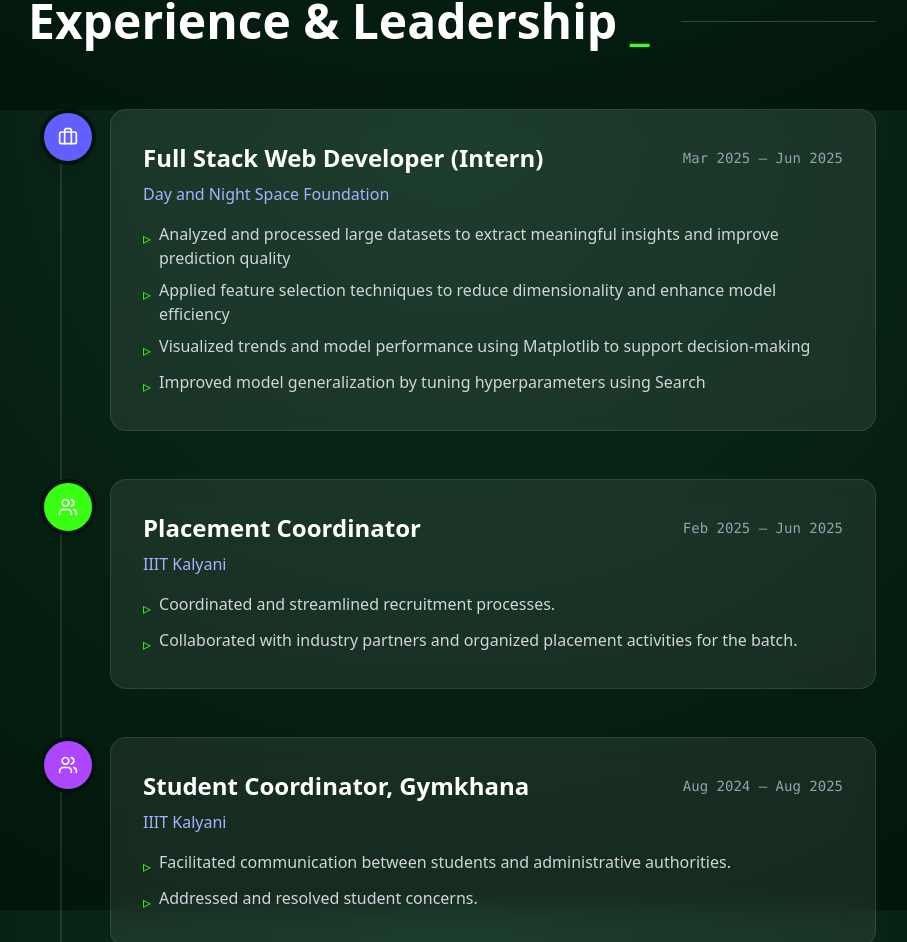
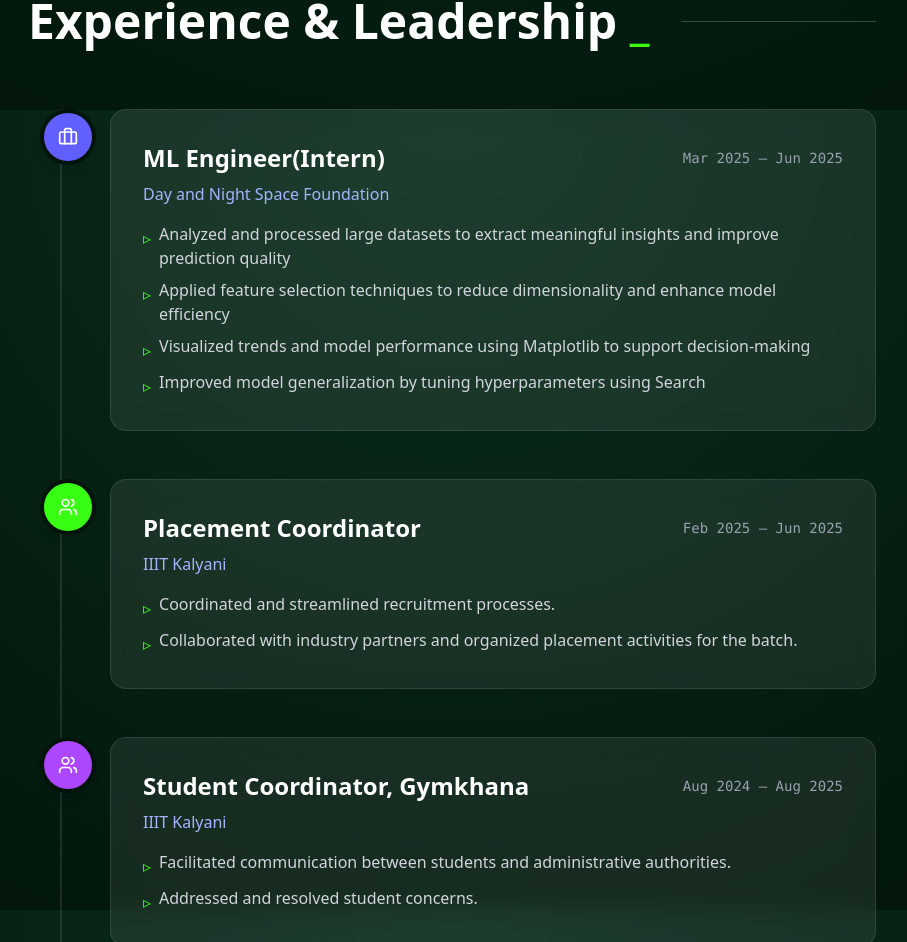
Before and after one commit to PhotonVish/portfolio, a Next.js app: page / in a window 1280 px wide. Shown: the part 3090-4032 px from the top of the page, without its empty margins (188-1095 px from the left). Built offline with nearby package versions, Linux system fonts and the light colour scheme.

Commit message:
updated resume

```diff
--- a/components/Experience.tsx
+++ b/components/Experience.tsx
@@ -6,7 +6,7 @@ import { Briefcase, Award, Users } from "lucide-react";
 const experienceData = [
   {
     id: 1,
-    role: "Full Stack Web Developer (Intern)",
+    role: "ML Engineer(Intern)",
     company: "Day and Night Space Foundation",
     duration: "Mar 2025 – Jun 2025",
     icon: <Briefcase className="w-5 h-5 text-white" />,
```
